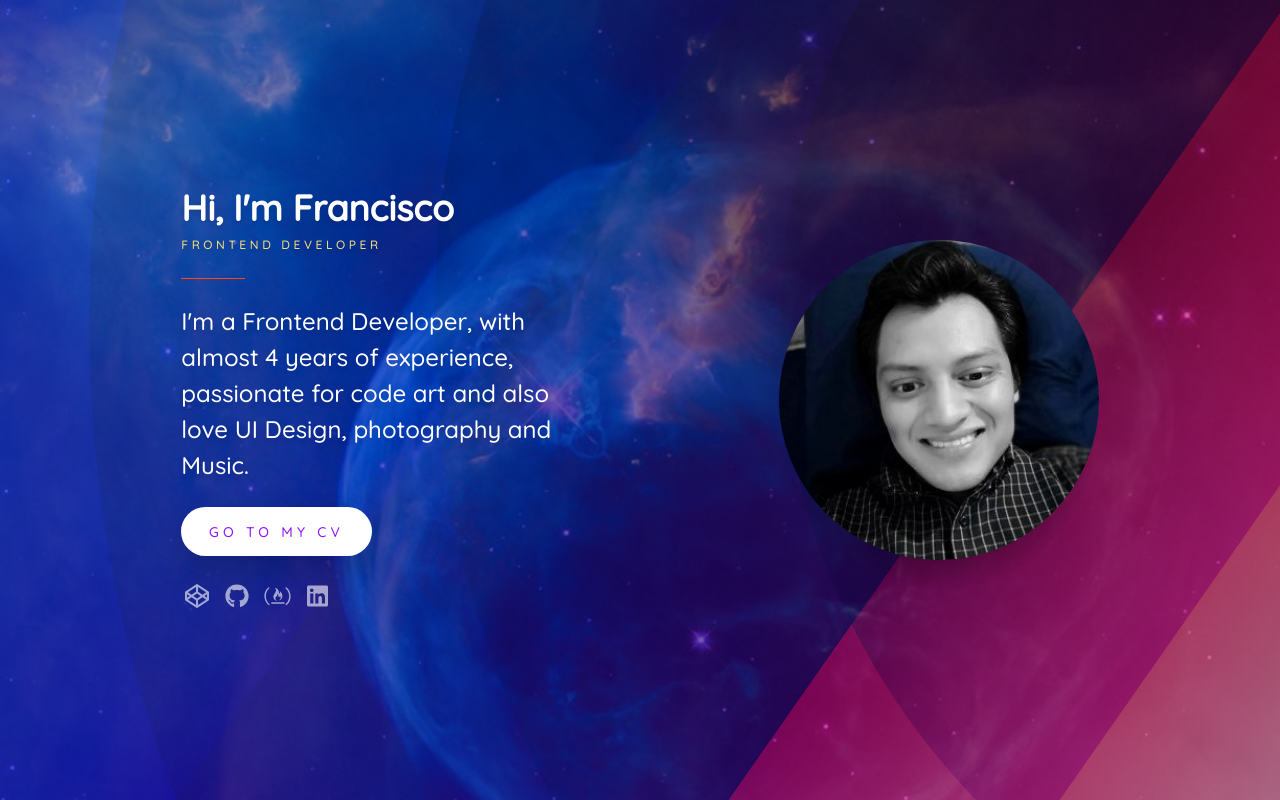
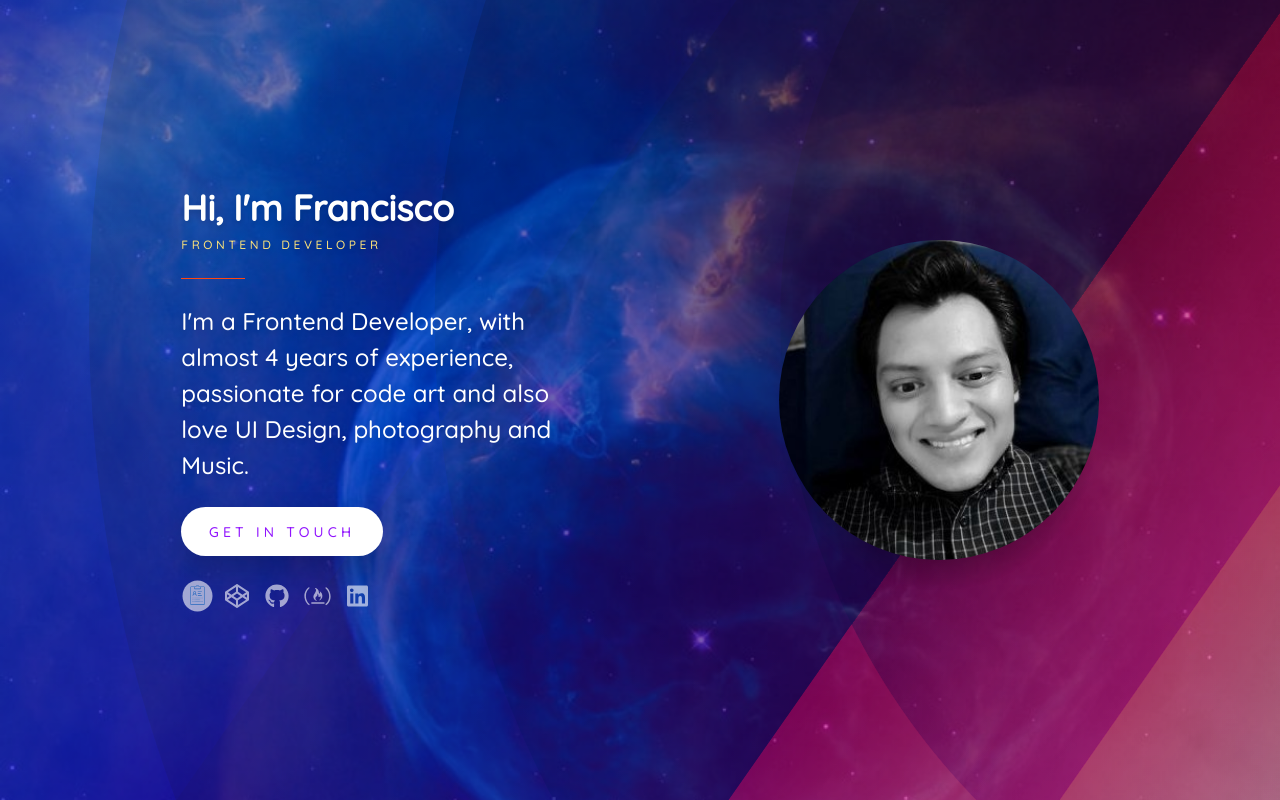
Before and after one commit to FcoJavierLpz/personal-site, a website: page index.html in a window 1280 px wide. Drawn offline with Linux system fonts and the light colour scheme.

Commit message:
fix curriculum icon

```diff
--- a/css/style.css
+++ b/css/style.css
@@ -98,6 +98,10 @@ li {
 .picture-image {
   border-radius: 290486px;
   position: absolute;
+}
+
+.cv {
+  width: 2.1rem;
 }
 
 .about {
--- a/index.html
+++ b/index.html
@@ -61,11 +61,16 @@
           </p>
         </div>
         <div class="contact">
-          <a class="button" target="_blank" href="https://fcojavierlpzcvitae.netlify.com/">
-            Go to my CV
+          <a class="button" href="mailto:fcojavierlpz91@gmail.com">
+            Get in touch
           </a>
         </div>
         <ul class="social">
+          <li>
+            <a href="https://fcojavierlpzcv.netlify.com/" target="_blank">
+              <img class="cv" src="images/cv.svg" alt="CV">
+            </a>
+          </li>
           <li>
             <a href="https://codepen.io/FcoJavierLpz" target="_blank">
               <i class="fab fa-codepen"></i>
```
Also changed, not shown: images/cv.svg (added).
